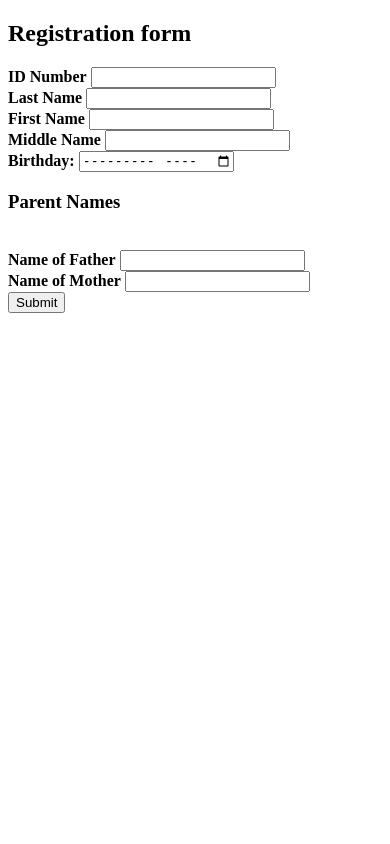
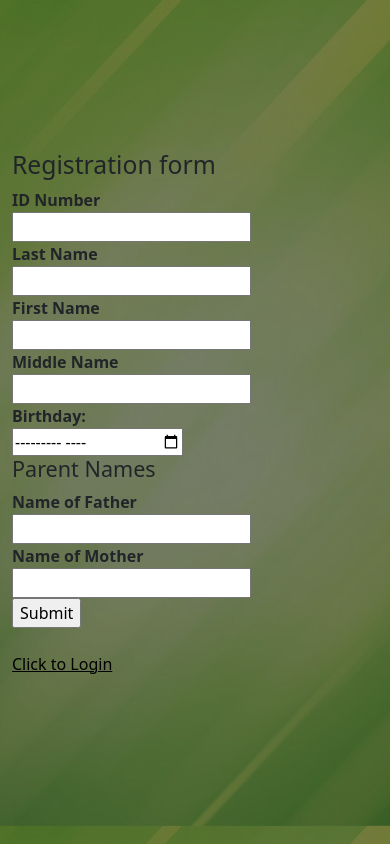
Before and after one commit to JoshuaB09/Finals, a PHP site: page /Registration.php in a window 390 px wide. Run offline with PHP 8.4, Linux system fonts and the light colour scheme.

Commit message:
initial upload

```diff
--- a/ID registration sytem/Registration.php
+++ b/ID registration sytem/Registration.php
@@ -1,40 +1,46 @@
 <!DOCTYPE html>
 <html>
 <head>
-	<title>ID Registration System</title>
+	<title>Registration</title>
+    <link rel="stylesheet" type="text/css" href="style.css">
+    <link rel="stylesheet" type="text/css" href="https://cdn.jsdelivr.net/npm/bootstrap@5.2.2/dist/css/bootstrap.min.css">
 </head>
 <body>
 
 <div>
-	<form action="Registration.php" method="post">
+	<form action="RegistrationData.php" method="post">
 		<div class="container">
+		<div class="login-box">
+		<div class="row">
+		<div class="col-md-6">
 			<h2>Registration form</h2>
-			<label for="IDN"><b>ID Number</b></label>
+			<label for="IDN"><b>ID Number</b></label><br>
 			<input type="text" name="ID Number" required><br>
 
-			<label for="LName"><b>Last Name</b></label>
+			<label for="LName"><b>Last Name</b></label><br>
 			<input type="text" name="Lname" required><br>
 
-			<label for="Fname"><b>First Name</b></label>
+			<label for="Fname"><b>First Name</b></label><br>
 			<input type="text" name="Fname" required><br>
 
-			<label for="Mname"><b>Middle Name</b></label>
+			<label for="Mname"><b>Middle Name</b></label><br>
 			<input type="text" name="Mname" required><br>
 
-  			<label for="bdaymonth"><b>Birthday:</b></label>
+  			<label for="bdaymonth"><b>Birthday:</b></label><br>
  			<input type="month" id="bdaymonth" name="bdaymonth"><br>
 
- 			<h3> Parent Names</h3><br>
-
-			<label for="Nfather"><b>Name of Father</b></label>
+ 			<h4> Parent Names</h4>
+			<label for="Nfather"><b>Name of Father</b></label><br>
 			<input type="text" name="Nfather" required><br>
 
-			<label for="Nmother"><b>Name of Mother</b></label>
-			<input type="text" name="Nmother" required><br>
-			<input type="submit" name="Submit" value="Submit">
-		</div>
+			<label for="Nmother"><b>Name of Mother</b></label><br>
+			<input type="text" name="Nmother" required><br>		<input type="submit" name="Submit" value="Submit"><br><br>
+			<a href="Login.php" style="color: black;">Click to Login</a>
 		</form>
-
+	</div>
+	</div>
+	</div>
+	</div>
 
 
 
--- /dev/null
+++ b/ID registration sytem/style.css
@@ -0,0 +1,27 @@
+body{
+
+	background: linear-gradient(rgba(0, 0, 50, 0.5),rgba(0, 0, 50, 0.5)),url(A.jpg);
+	background-size: cover;
+	background-position: center;
+}
+
+.login-box{
+
+	max-width: 700px;
+	float: none;
+	margin: 150px auto;
+}
+
+.style{
+	font-size: 20px;
+	margin: 10px;
+	color: black;
+}
+
+.text{
+
+	height: 25px;'
+	border-radius: 5px;
+	padding: 4px;
+	border: solid thin #aaa;
+}
```
Also changed, not shown: ID registration sytem/Login.php (+24 -9 lines), ID registration sytem/RegistrationData.php (added, +21 -0 lines), ID registration sytem/Welcome.php (added, +11 -0 lines), ID registration sytem/A.jpg (added).
